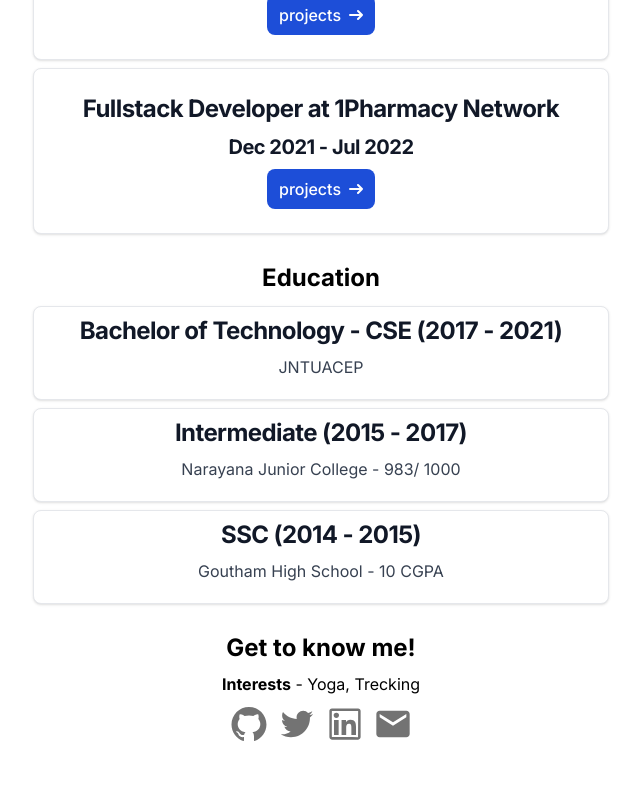
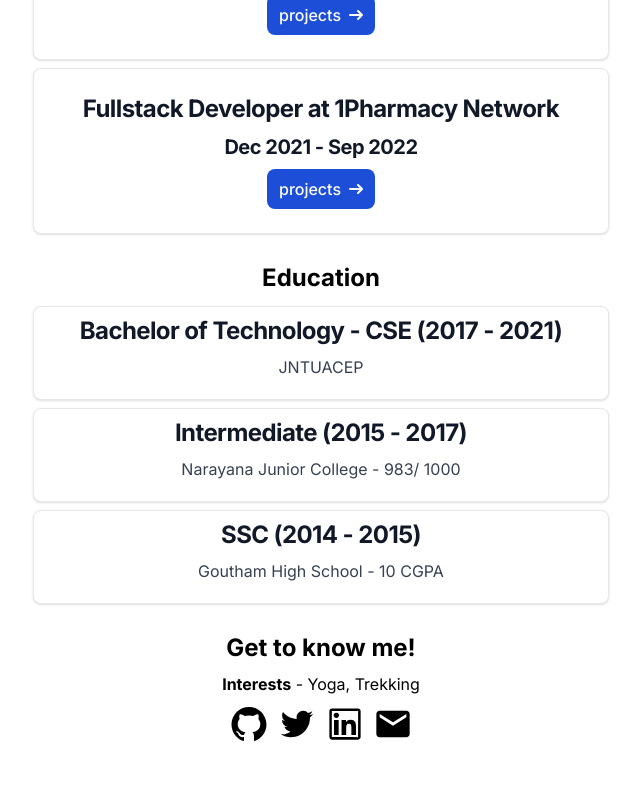
Before and after one commit to rohitbrk/portfolio, a Next.js app: page / in a window 1280 px wide. Shown: the part 1360-2160 px from the top of the page, without its empty margins (319-959 px from the left). Built offline with nearby package versions, Linux system fonts and the light colour scheme.

Commit message:
organize code into components-socialLink, projectLink

```diff
--- a/src/components/GetToKnowMe.tsx
+++ b/src/components/GetToKnowMe.tsx
@@ -7,7 +7,7 @@ const GetToKnowMe = () => {
       <div className="flex flex-row justify-center">
         <h2 className="text-l font-bold mb-2 flex flex-row">Interests</h2>
         &nbsp;-&nbsp;
-        <p>Yoga, Trecking </p>
+        <p>Yoga, Trekking </p>
       </div>
       <SocialLinks size={40} />
     </div>
--- a/src/components/Projects.tsx
+++ b/src/components/Projects.tsx
@@ -3,7 +3,7 @@ import React from "react";
 import Image from "next/image";
 import SlideEffect from "./SlideEffect";
 import TechCard from "./common/TechCard";
-import ProjectLinksCard from "./common/ProjectLinksCard";
+import ProjectLinks from "./common/ProjectLinks";
 
 const projects = [
   {
@@ -132,10 +132,7 @@ const Projects = () => {
                         <TechCard key={tag} item={tag} />
                       ))}
                     </div>
-                    <ProjectLinksCard
-                      github={project.github}
-                      link={project.link}
-                    />
+                    <ProjectLinks github={project.github} link={project.link} />
                   </div>
                 </div>
               </SlideEffect>
--- a/src/components/WorkExperience.tsx
+++ b/src/components/WorkExperience.tsx
@@ -1,4 +1,4 @@
-import Button from "./common/Button";
+import WorkExpCard from "./common/WorkExpCard";
 
 const workExperience = [
   {
@@ -11,7 +11,7 @@ const workExperience = [
     id: 2,
     role: "Fullstack Developer",
     company: "1Pharmacy Network",
-    period: "Dec 2021 - Jul 2022",
+    period: "Dec 2021 - Sep 2022",
   },
 ];
 
@@ -20,18 +20,12 @@ const WorkExperience = () => {
     <div className="flex flex-col justify-center items-center text-center mb-6">
       <h1 className="text-center text-2xl font-bold mb-2">Work Experience</h1>
       {workExperience.map((item) => (
-        <div
-          key={item.id}
-          className="m-1 w-full max-w-xl p-6 bg-white border border-gray-200 rounded-lg shadow dark:bg-gray-800 dark:border-gray-700"
-        >
-          <h5 className="mb-2 text-2xl font-bold tracking-tight text-gray-900 dark:text-white">
-            {`${item.role} at ${item.company}`}
-          </h5>
-          <h3 className="mb-2 text-xl font-bold tracking-tight text-gray-900 dark:text-white">
-            {item.period}
-          </h3>
-          <Button name="projects" href="#projects" textSize="sm" />
-        </div>
+        <WorkExpCard
+          id={item.id}
+          role={item.role}
+          company={item.company}
+          period={item.period}
+        />
       ))}
     </div>
   );
--- /dev/null
+++ b/src/components/common/LinkCard.tsx
@@ -0,0 +1,13 @@
+// @ts-nocheck
+const LinkCard = ({ href, size, Component }) => {
+  return (
+    <a href={href} rel="noreferrer" target="_blank">
+      <Component
+        className="hover:-translate-y-1 transition-transform cursor-pointer"
+        size={size}
+      />
+    </a>
+  );
+};
+
+export default LinkCard;
--- /dev/null
+++ b/src/components/common/ProjectLinks.tsx
@@ -0,0 +1,15 @@
+import { BsArrowUpRightSquare, BsGithub } from "react-icons/bs";
+import LinkCard from "./LinkCard";
+
+type ProjectLinksProps = { github: string; link: string };
+
+const ProjectLinks = ({ github, link }: ProjectLinksProps) => {
+  return (
+    <div className="flex flex-row align-bottom space-x-4">
+      <LinkCard href={github} size={30} Component={BsGithub} />
+      <LinkCard href={link} size={30} Component={BsArrowUpRightSquare} />
+    </div>
+  );
+};
+
+export default ProjectLinks;
--- a/src/components/common/ProjectLinksCard.tsx
+++ /dev/null
@@ -1,25 +0,0 @@
-import Link from "next/link";
-import { BsArrowUpRightSquare, BsGithub } from "react-icons/bs";
-
-type ProjectLinksCardProps = { github: string; link: string };
-
-const ProjectLinksCard = ({ github, link }: ProjectLinksCardProps) => {
-  return (
-    <div className="flex flex-row align-bottom space-x-4">
-      <Link href={github} target="_blank">
-        <BsGithub
-          size={30}
-          className="hover:-translate-y-1 transition-transform cursor-pointer"
-        />
-      </Link>
-      <Link href={link} target="_blank">
-        <BsArrowUpRightSquare
-          size={30}
-          className="hover:-translate-y-1 transition-transform cursor-pointer"
-        />
-      </Link>
-    </div>
-  );
-};
-
-export default ProjectLinksCard;
--- a/src/components/common/SocialLinks.tsx
+++ b/src/components/common/SocialLinks.tsx
@@ -4,43 +4,24 @@ import {
   AiOutlineTwitter,
 } from "react-icons/ai";
 import { MdEmail } from "react-icons/md";
+import LinkCard from "./LinkCard";
+
+const links = [
+  { href: "https://github.com/rohitbrk", Component: AiOutlineGithub },
+  { href: "https://twitter.com/rohitbrk_", Component: AiOutlineTwitter },
+  {
+    href: "https://www.linkedin.com/in/rohitbrk/",
+    Component: AiOutlineLinkedin,
+  },
+  { href: "mailto:rohithkumarbathula99@gmail.com", Component: MdEmail },
+];
 
 const SocialLinks = ({ size }: { size: number }) => {
   return (
     <div className="flex flex-row items-center justify-center space-x-2 mb-1">
-      <a href="https://github.com/rohitbrk" rel="noreferrer" target="_blank">
-        <AiOutlineGithub
-          className="hover:-translate-y-1 transition-transform cursor-pointer text-neutral-500 dark:text-neutral-100"
-          size={size}
-        />
-      </a>
-      <a href="https://twitter.com/rohitbrk_" rel="noreferrer" target="_blank">
-        <AiOutlineTwitter
-          className="hover:-translate-y-1 transition-transform cursor-pointer text-neutral-500 dark:text-neutral-100"
-          size={size}
-        />
-      </a>
-
-      <a
-        href="https://www.linkedin.com/in/rohitbrk/"
-        rel="noreferrer"
-        target="_blank"
-      >
-        <AiOutlineLinkedin
-          className="hover:-translate-y-1 transition-transform cursor-pointer text-neutral-500 dark:text-neutral-100"
-          size={size}
-        />
-      </a>
-      <a
-        href="mailto:rohithkumarbathula99@gmail.com"
-        rel="noreferrer"
-        target="_blank"
-      >
-        <MdEmail
-          className="hover:-translate-y-1 transition-transform cursor-pointer text-neutral-500 dark:text-neutral-100"
-          size={size}
-        />
-      </a>
+      {links.map((item) => (
+        <LinkCard href={item.href} size={size} Component={item.Component} />
+      ))}
     </div>
   );
 };
--- /dev/null
+++ b/src/components/common/WorkExpCard.tsx
@@ -0,0 +1,21 @@
+// @ts-nocheck
+import Button from "./Button";
+
+const WorkExpCard = ({ id, role, company, period }) => {
+  return (
+    <div
+      key={id}
+      className="m-1 w-full max-w-xl p-6 bg-white border border-gray-200 rounded-lg shadow dark:bg-gray-800 dark:border-gray-700"
+    >
+      <h5 className="mb-2 text-2xl font-bold tracking-tight text-gray-900 dark:text-white">
+        {`${role} at ${company}`}
+      </h5>
+      <h3 className="mb-2 text-xl font-bold tracking-tight text-gray-900 dark:text-white">
+        {period}
+      </h3>
+      <Button name="projects" href="#projects" textSize="sm" />
+    </div>
+  );
+};
+
+export default WorkExpCard;
```
